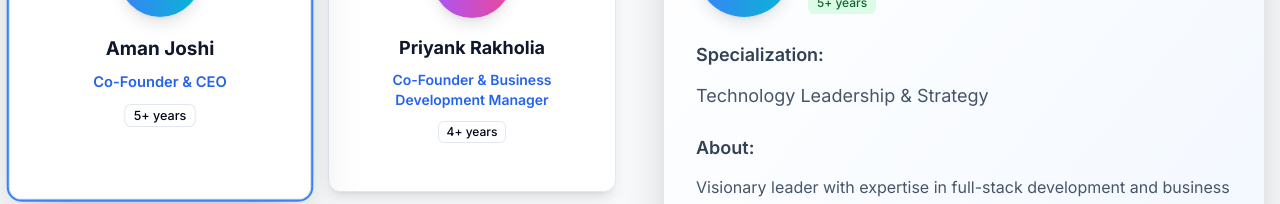
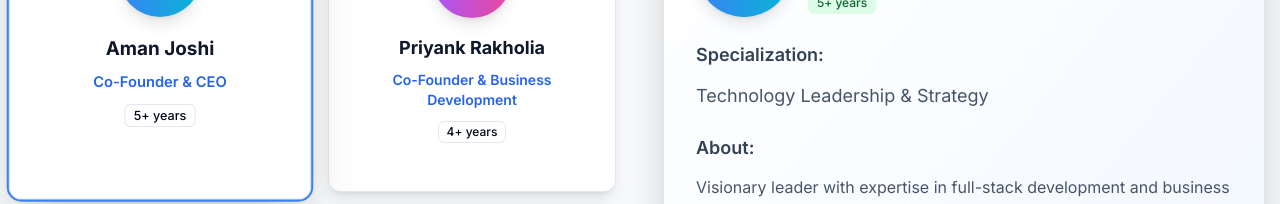
Before and after one commit to Aman-Joshi989/latest_version_ajprworld, a Next.js app: page / in a window 1280 px wide. Shown: the part 1506-1710 px from the top of the page. Built offline with nearby package versions, Linux system fonts and the light colour scheme.

Commit message:
feat: removed manager

```diff
--- a/app/about/page.tsx
+++ b/app/about/page.tsx
@@ -28,7 +28,7 @@ const teamMembers = [
     },
     {
         name: 'Priyank Rakholia',
-        role: 'Co-Founder & Business Development Manager',
+        role: 'Co-Founder & Business Development',
         specialization: 'Business Growth & Client Relations',
         experience: '4+ years',
         avatar: 'PR',
--- a/app/page.tsx
+++ b/app/page.tsx
@@ -28,7 +28,7 @@ const teamMembers = [
   },
   {
     name: 'Priyank Rakholia',
-    role: 'Co-Founder & Business Development Manager',
+    role: 'Co-Founder & Business Development',
     specialization: 'Business Growth & Client Relations',
     experience: '4+ years',
     avatar: 'PR',
```
